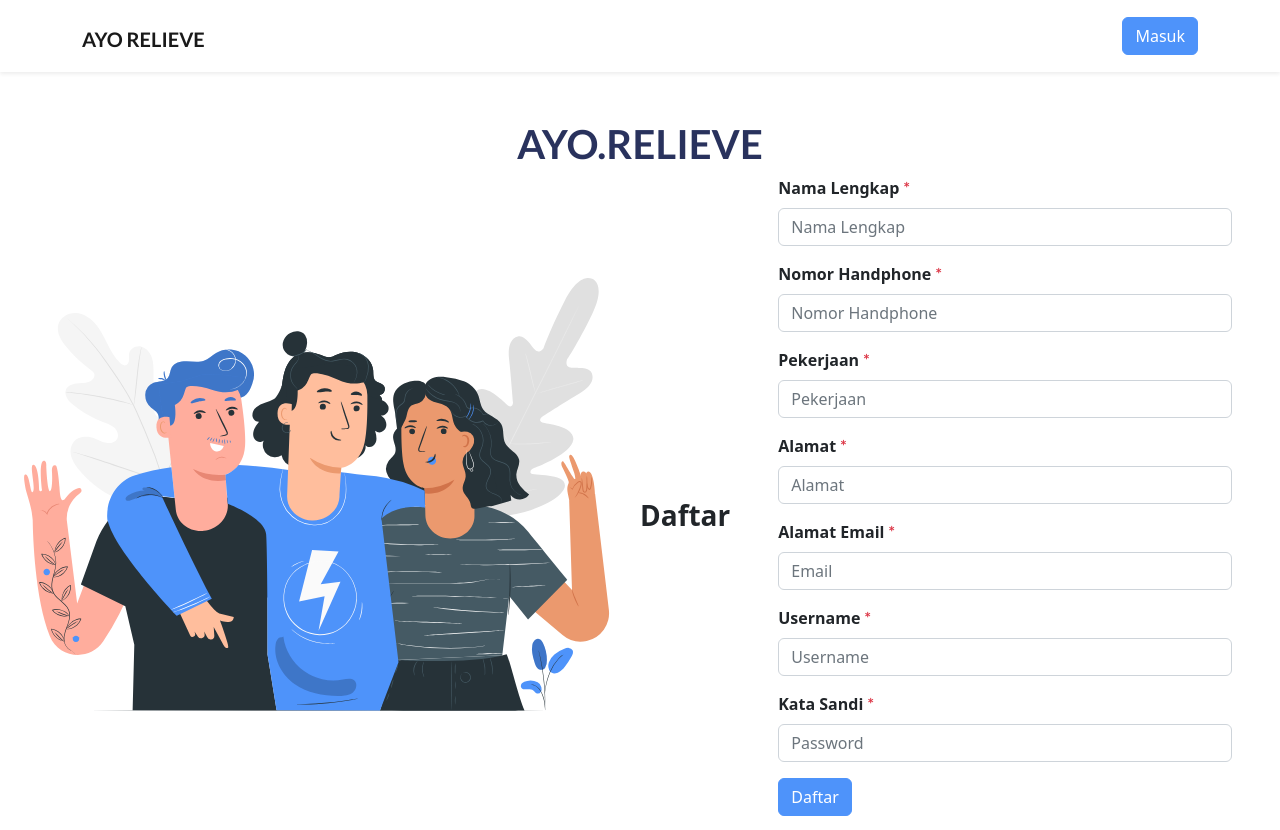
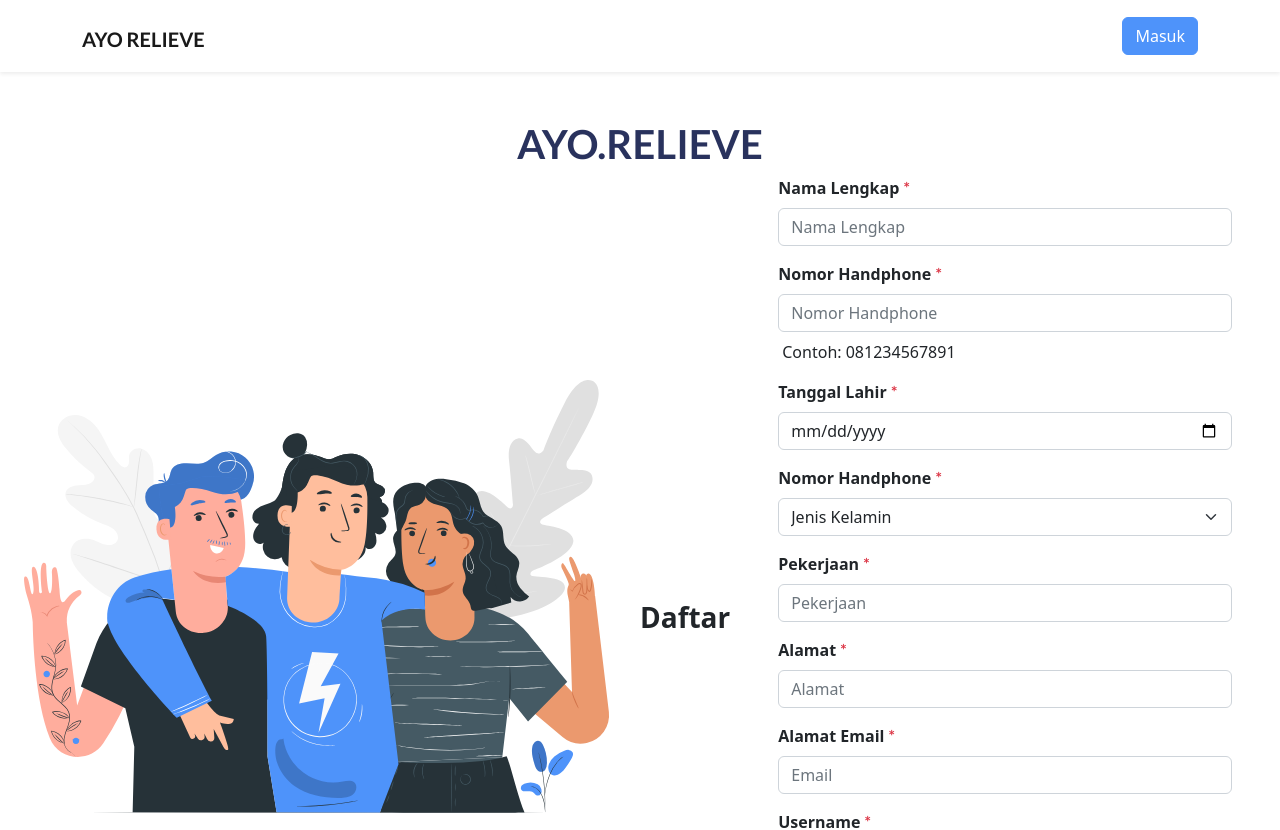
Before and after one commit to AYO-RELIEVE/FE-AYO-RELIEVE, a React (Vite) app: page /register in a window 1280 px wide. Shown: the top 830 px of the page. Built offline with nearby package versions, Linux system fonts and the light colour scheme.

Commit message:
dynamic form but not post to api yet

```diff
--- a/src/components/Register.jsx
+++ b/src/components/Register.jsx
@@ -3,54 +3,76 @@ import Together from "./../assets/Together-pana.svg";
 import { Link, useNavigate } from "react-router-dom";
 import { useDispatch } from "react-redux";
 import "./../assets/style.css";
+import axios, { Axios } from "axios";
 
 const Register = () => {
   const dispatch = useDispatch();
   const navigate = useNavigate();
   const [name, setName] = useState("");
   const [noHp, setNoHp] = useState("");
-//   const [gender, setGender] = useState("")
-  const [job,setJob] = useState("")
-  const [address, setAddress] = useState("")
+  const [gender, setGender] = useState("");
+  const [profession, setProfession] = useState("");
+  const [date_of_birth, setDate_of_birth] = useState("");
+  const [status, setStatus] = useState("applicant");
+  const [address, setAddress] = useState("");
   const [email, setEmail] = useState("");
   const [username, setUsername] = useState("");
   const [password, setPassword] = useState("");
+  const [data, setData] = useState({});
 
   const handleSubmit = (e) => {
     e.preventDefault();
-
-    signUp(name,noHp, job, address ,email, username, password);
+    axios;
+    setData({
+      name,
+      noHp,
+      gender,
+      profession,
+      date_of_birth,
+      status,
+      address,
+      email,
+      username,
+      password,
+    });
+    console.log(data);
+    setName("");
+    setNoHp("");
+    setGender("");
+    setProfession("");
+    setDate_of_birth("");
+    setAddress("");
+    setEmail("");
+    setUsername("");
+    setPassword("");
+    signUp();
   };
 
-  async function signUp(email, username, password) {
-    if (email == "" || username == "" || password == "") {
-      console.log("data tidak boleh kosong");
-    } else {
-      const postData = {
-        email: email,
-        username: username,
-        password: password,
+ async function signUp() {
+    const dataRegist = {
+      name,
+      noHp,
+      gender,
+      profession,
+      date_of_birth,
+      status,
+      address,
+      email,
+      username,
+      password,
     };
-      let response = await fetch(
-        "https://634e4141f34e1ed826869202.mockapi.io/users",
-        {
+    console.log(dataRegist);
+    let result = await fetch("https://ayo-relieve.osorateam.com/api/auth/register", {
       method: "POST",
-          body: JSON.stringify(postData),
-          headers: { "Content-type": "application/json" },
-        }
-      );
-
-      if (response.ok) {
-        console.log("register sukses");
-        navigate("/login");
-        alert("Registrasi sukses! Silahkan masukan data anda.");
-      } else {
-        console.log("register gagal");
-        alert("Registrasi gagal! Ulangi proses!.");
-        throw new Error(`HTTP error. Status ${response.status}`);
-      }
-    }
-  }
+      body: JSON.stringify(dataRegist),
+      headers: {
+        "Content-Type": "application/json",
+        Accept: "application/json",
+      },
+    });
+    result = await result.json()
+    console.log("result", result)
+  };
 
   return (
     <section className="">
@@ -68,7 +90,10 @@ const Register = () => {
           <form action="" onSubmit={handleSubmit} className="w-100 px-5">
             {/* /// Nama Lengkap //// */}
             <div className="mb-3">
-              <label htmlFor="exampleInputEmail1" className="form-label fw-bold">
+              <label
+                htmlFor="exampleInputEmail1"
+                className="form-label fw-bold"
+              >
                 Nama Lengkap <span className="p-0 m-0 text-danger">*</span>
               </label>
               <input
@@ -83,49 +108,57 @@ const Register = () => {
             </div>
             {/* No Hp */}
             <div className="mb-3">
-              <label htmlFor="exampleInputEmail1" className="form-label fw-bold">
+              <label
+                htmlFor="exampleInputEmail1"
+                className="form-label fw-bold"
+              >
                 Nomor Handphone <span className="p-0 m-0 text-danger">*</span>
               </label>
               <input
                 type="tel"
                 className="form-control"
-                id="handphone"
+                id="noHp"
                 value={noHp}
                 onChange={(e) => setNoHp(e.target.value)}
                 placeholder="Nomor Handphone"
                 required
               />
+              <div className="txt-ex my-2 px-1">Contoh: 081234567891</div>
             </div>
-            {/* Jenis Kelamin */}
-            {/* <div className="mb-3">
-              <label for="exampleInputEmail1" className="form-label fw-bold">
-                Jenis Kelamin <span className="p-0 m-0 text-danger">*</span>
+            {/* Tempat tanggal lahir */}
+            <div className="mb-3">
+              <label className="form-label fw-bold">
+                Tanggal Lahir <span className="p-0 m-0 text-danger">*</span>
               </label>
-              <div className="d-flex gap-5">
-                <div className="form-check">
               <input
-                    className="form-check-input"
-                    type="checkbox"
-                    value=""
-                    id="flexCheckDefault"
+                type="date"
+                value={date_of_birth}
+                onChange={(e) => setDate_of_birth(e.target.value)}
+                className="form-control"
+                id="date_of_birth"
+                placeholder="Tanggal Lahir"
+                required
               />
-                  <label className="form-check-label" for="flexCheckDefault">
-                    Laki-Laki
+            </div>
+            <div className="mb-3">
+              <label
+                htmlFor="exampleInputEmail1"
+                className="form-label fw-bold"
+              >
+                Nomor Handphone <span className="p-0 m-0 text-danger">*</span>
               </label>
+              <select
+                className="form-select"
+                aria-label="Default select example"
+                value={gender}
+                onChange={(e) => setGender(e.target.value)}
+              >
+                <option value="">Jenis Kelamin</option>
+                <option value="Laki-Laki">Laki-Laki</option>
+                <option value="Perempuan">Perempuan</option>
+              </select>
             </div>
-                <div className="form-check">
-                  <input
-                    className="form-check-input"
-                    type="checkbox"
-                    value=""
-                    id="flexCheckChecked"
-                  />
-                  <label class="form-check-label" for="flexCheckChecked">
-                    Perempuan
-                  </label>
-                </div>
-              </div>
-            </div> */}
+
             {/* Pekerjaan */}
             <div className="mb-3">
               <label className="form-label fw-bold">
@@ -133,10 +166,10 @@ const Register = () => {
               </label>
               <input
                 type="text"
-                value={job}
-                onChange={(e) => setJob(e.target.value)}
+                value={profession}
+                onChange={(e) => setProfession(e.target.value)}
                 className="form-control"
-                id="job"
+                id="profession"
                 placeholder="Pekerjaan"
                 required
               />
@@ -156,9 +189,13 @@ const Register = () => {
                 required
               />
             </div>
+            {/* Married status */}
             {/* email */}
             <div className="mb-3">
-              <label htmlFor="exampleInputEmail1" className="form-label  fw-bold">
+              <label
+                htmlFor="exampleInputEmail1"
+                className="form-label  fw-bold"
+              >
                 Alamat Email <span className="p-0 m-0 text-danger">*</span>
               </label>
               <input
@@ -173,8 +210,11 @@ const Register = () => {
               />
             </div>
             <div className="mb-3">
-              <label htmlFor="exampleInputEmail1" className="form-label fw-bold">
-                Username  <span className="p-0 m-0 text-danger">*</span>
+              <label
+                htmlFor="exampleInputEmail1"
+                className="form-label fw-bold"
+              >
+                Username <span className="p-0 m-0 text-danger">*</span>
               </label>
               <input
                 type="text"
@@ -188,7 +228,10 @@ const Register = () => {
               />
             </div>
             <div className="mb-3">
-              <label htmlFor="exampleInputPassword1" className="form-label fw-bold">
+              <label
+                htmlFor="exampleInputPassword1"
+                className="form-label fw-bold"
+              >
                 Kata Sandi <span className="p-0 m-0 text-danger">*</span>
               </label>
               <input
```
Lines whose indentation alone changed are shown as unchanged.
